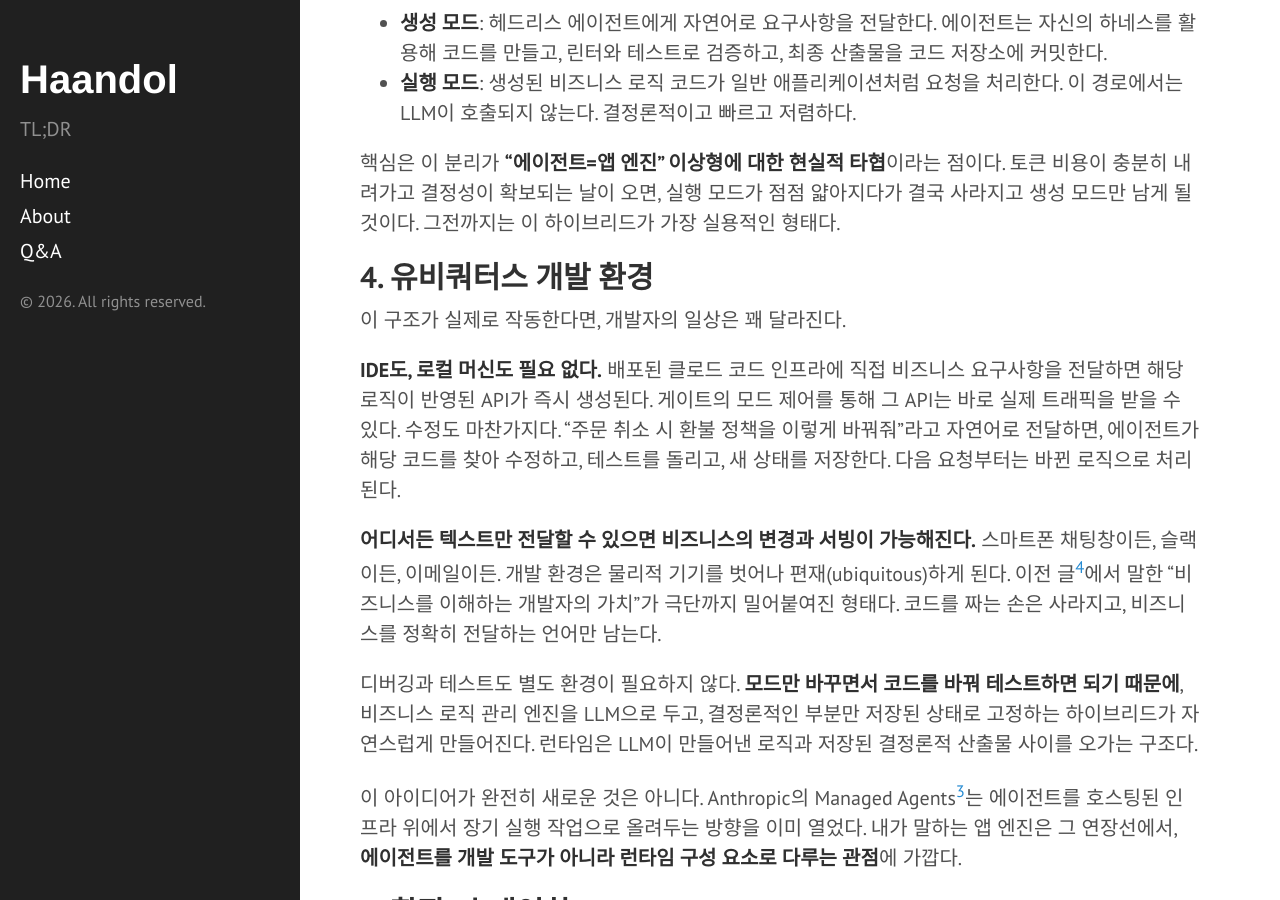
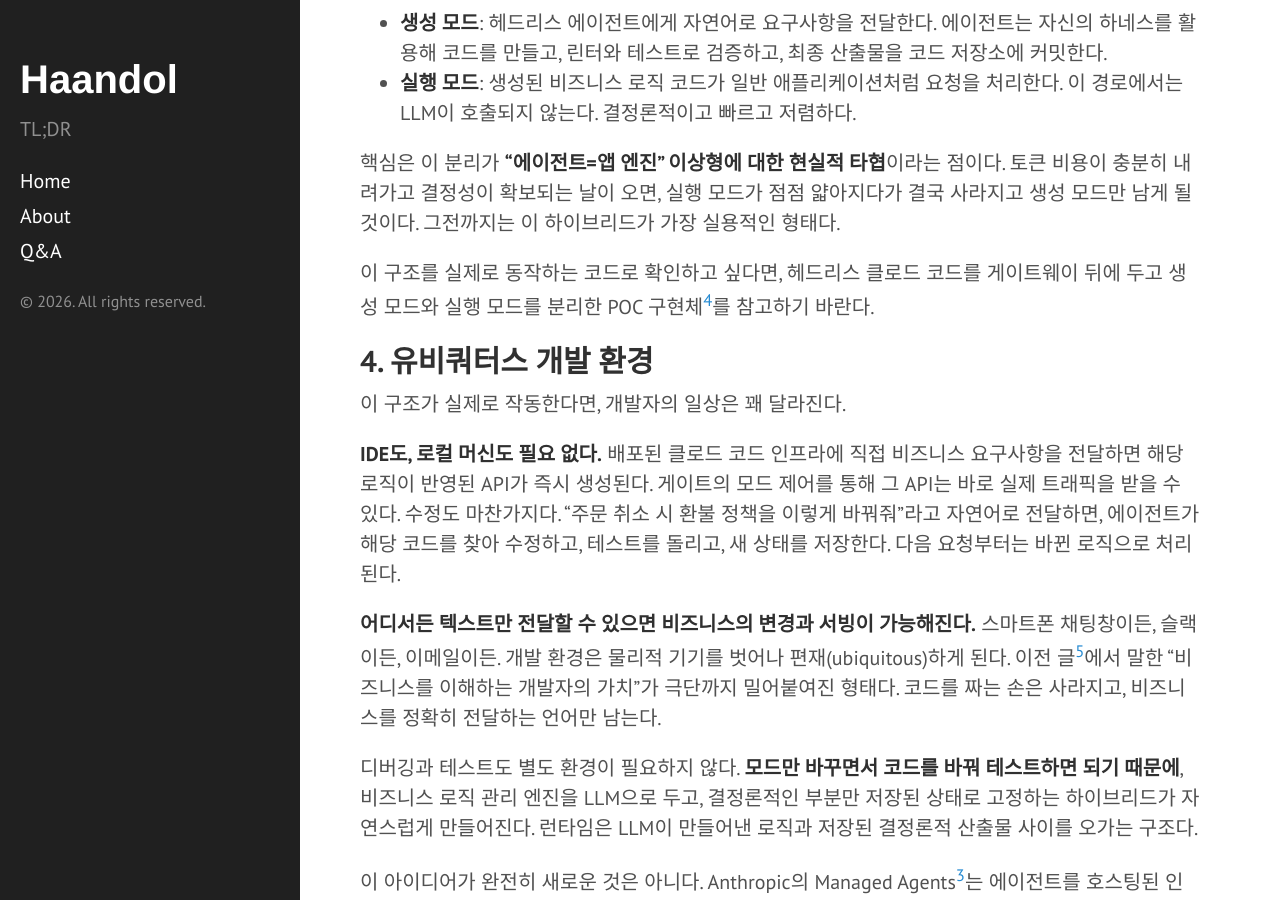
Before and after one commit to haandol/haandol.github.com, a Jekyll site: the page built from _posts/2026-04-17-future-agentic-app-engine.md, in a window 1280 px wide and 900 px high, scrolled down 3112 px. Built offline with Jekyll 4.4.1, drawn with Linux system fonts in a browser that asks for light colours; comment, search, counter and statistics services are not loaded; some of the changed text lies outside the part shown.

Commit message:
add agentic app engine POC demo link to future agentic app engine article
Co-Authored-By: Claude Opus 4.7 <noreply@anthropic.com>

```diff
--- a/_posts/2026-04-17-future-agentic-app-engine.md
+++ b/_posts/2026-04-17-future-agentic-app-engine.md
@@ -78,6 +78,8 @@ flowchart TB
 
 핵심은 이 분리가 **"에이전트=앱 엔진" 이상형에 대한 현실적 타협**이라는 점이다. 토큰 비용이 충분히 내려가고 결정성이 확보되는 날이 오면, 실행 모드가 점점 얇아지다가 결국 사라지고 생성 모드만 남게 될 것이다. 그전까지는 이 하이브리드가 가장 실용적인 형태다.
 
+이 구조를 실제로 동작하는 코드로 확인하고 싶다면, 헤드리스 클로드 코드를 게이트웨이 뒤에 두고 생성 모드와 실행 모드를 분리한 POC 구현체[^5]를 참고하기 바란다.
+
 ## 4. 유비쿼터스 개발 환경
 
 이 구조가 실제로 작동한다면, 개발자의 일상은 꽤 달라진다.
@@ -132,3 +134,4 @@ VM에서 컨테이너로, 컨테이너에서 서버리스로 내려온 추상화
 [^2]: [하네스 없는 멀티 에이전트는 그냥 컨텍스트 엔지니어링이다](/2026/03/31/multi-agent-without-harness-is-just-context-engineering/)
 [^3]: [Anthropic - Managed Agents Overview](https://platform.claude.com/docs/en/managed-agents/overview)
 [^4]: [에이전틱 개발 시대, 비즈니스를 아는 개발자의 가치](/2026/03/13/agentic-dev-business-aligned-code/)
+[^5]: [Agentic App Engine POC - 헤드리스 클로드 코드 기반 생성/실행 모드 분리 데모](https://github.com/haandol/agentic-app-engine-poc)
```
